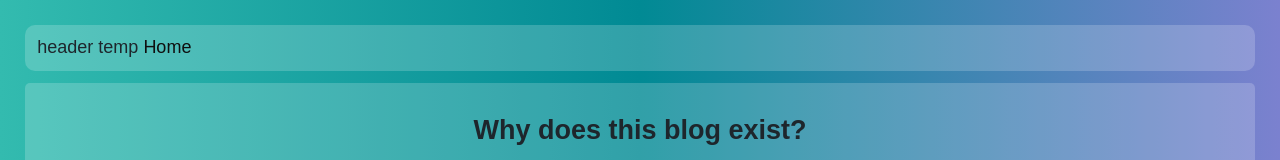
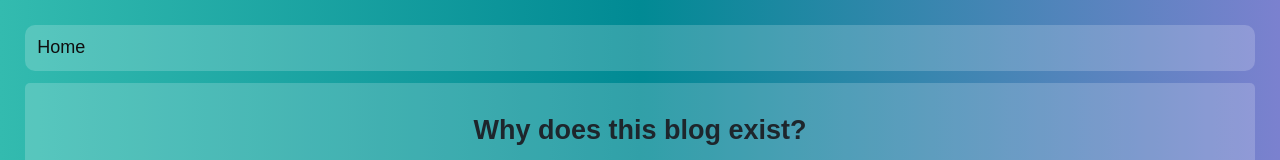
Before and after one commit to apokalyps1/Blog, a plain HTML site: page articles.html in a window 1280 px wide. Shown: the top 160 px of the page. Drawn offline with Linux system fonts and the light colour scheme.

Commit message:
removed some pointless text

```diff
--- a/articles.html
+++ b/articles.html
@@ -6,7 +6,7 @@
     <link rel="stylesheet" href="styles.css" />
   </head>
   <body>
-    <div class="head">header temp <a href="index.html">Home</a></div>
+    <div class="head"><a href="index.html">Home</a></div>
     <div id="links">
       <a href= "articles/purpose.html"><div class="menu">
         <h2>Why does this blog exist?</h2>
```
